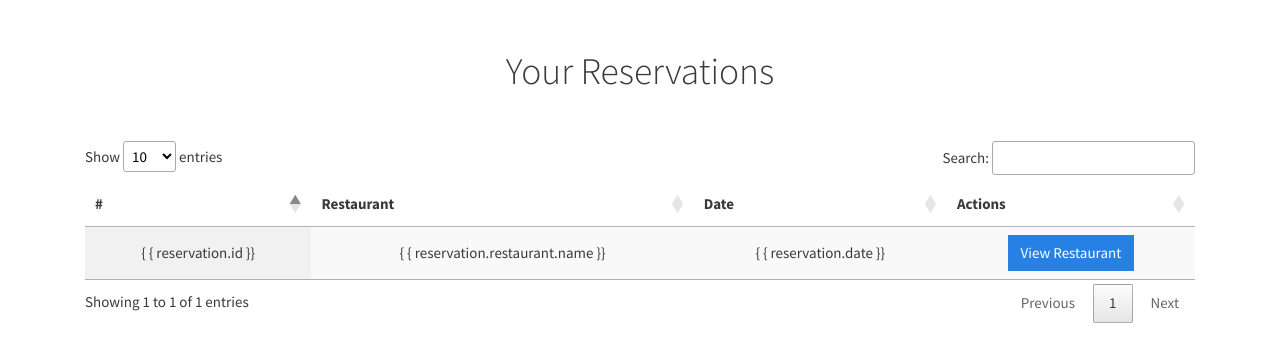
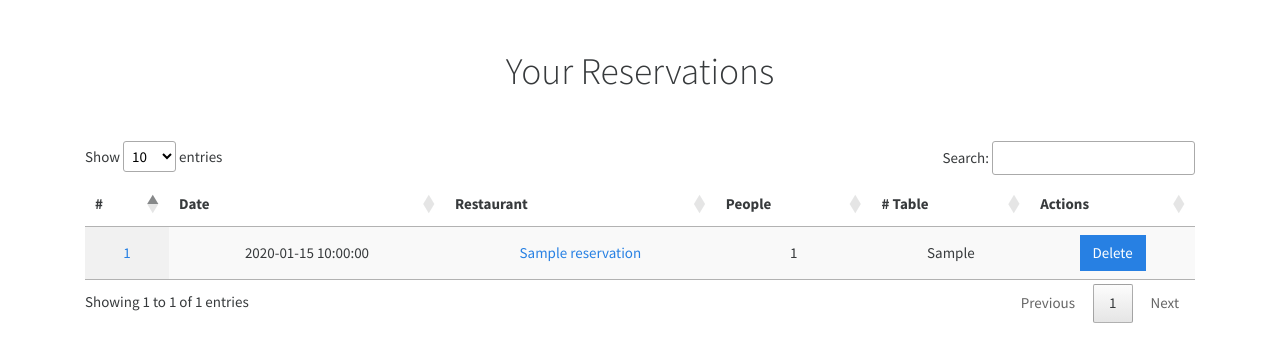
Before and after one commit to GreyTeam2020/GoOutSafe_Primer2020, a Flask app: template monolith/templates/user_reservations.html in a window 1280 px wide. Shown: the part 61-423 px from the top of the page. Run offline with Flask 2, Linux system fonts and the light colour scheme; a user stored in the database is signed in; tables that the repository leaves empty hold one stand-in row (values such as "Sample post"); the template is opened without the code that fills it: most values are stand-ins (such as "Sample title", 1, 10 or a date in 2020); some libraries are stand-ins or nearby versions.

Commit message:
list reservation customer

```diff
--- a/monolith/templates/user_reservations.html
+++ b/monolith/templates/user_reservations.html
@@ -7,22 +7,25 @@
           <table id="myreservation" class="display" style="width:100%">
             <thead>
               <tr>
-                <th>#</th>
-                <th>Restaurant</th>
-                <th>Date</th>
-                <th>Actions</th>
+                  <th>#</th>
+                  <th>Date</th>
+                  <th>Restaurant</th>
+                  <th>People</th>
+                  <th># Table</th>
+                  <th>Actions</th>
               </tr>
             </thead>
             <tbody>
-                <!-- TODO { % for reservation in reservations % } -->
-                <!-- TODO remove space between parenthesis when implemented -->
+                {% for reservation in reservations_as_list %}
                     <tr>
-                        <td>{ { reservation.id }}</td>
-                        <td>{ { reservation.restaurant.name }}</td>
-                        <td>{ { reservation.date }}</td>
-                        <td><a href="/restaurant/{ { reservation.restaurant.id }}"><button class="btn btn-primary">View Restaurant</button></a></td>
+                        <td><a href="/customer/update_reservation/{{ reservation.id }}">{{ reservation.id }}</a></td>
+                        <td>{{ my_date_formatter(reservation.reservation_date) }}</td>
+                        <td><a href="/restaurant/{{ reservation.rest_id }}">{{ reservation.name }}</a></td>
+                        <td>{{ reservation.people_number }}</td>
+                        <td>{{ reservation.id_table }}</td>
+                        <td><a href="/customer/delete_reservation/{{ reservation.id }}"><button class="btn btn-primary">Delete</button></a></td>
                     </tr>
-                <!-- { % endfor % } -->
+                {% endfor %}
             </tbody>
           </table>
       </div>
--- a/monolith/views/restaurants.py
+++ b/monolith/views/restaurants.py
@@ -205,7 +205,7 @@ def my_reservations():
     reservations_as_list = result.fetchall()
 
     return render_template(
-        "my_reservations.html",
+        "reservations.html",
         reservations_as_list=reservations_as_list,
         my_date_formatter=my_date_formatter,
     )
@@ -225,7 +225,7 @@ def my_data():
             form = RestaurantForm(obj=q)
             form2 = RestaurantTableForm()
             tables = RestaurantTable.query.filter_by(restaurant_id=session["RESTAURANT_ID"])
-            return render_template("my_restaurant_data.html", form=form, only=["name", "lat", "lon", "covid_measures"],
+            return render_template("restaurant_data.html", form=form, only=["name", "lat", "lon", "covid_measures"],
                                    tables=tables, form2=form2)
         else:
             return redirect("/restaurant/create_restaurant")
--- a/monolith/views/users.py
+++ b/monolith/views/users.py
@@ -60,7 +60,7 @@ def myreservation():
     email = request.args.get("email", type=str)
 
     queryString = (
-        "select reserv.id, reserv.reservation_date, reserv.people_number, tab.id as id_table, rest.name "
+        "select reserv.id, reserv.reservation_date, reserv.people_number, tab.id as id_table, rest.name, rest.id as rest_id "
         "from reservation reserv "
         "join user cust on cust.id = reserv.customer_id "
         "join restaurant_table tab on reserv.table_id = tab.id "
```
Also changed, not shown: monolith/templates/menu.html (renamed from monolith/templates/my_menu.html), monolith/templates/photogallery.html (renamed from monolith/templates/my_photogallery.html), monolith/templates/reservations.html (renamed from monolith/templates/my_reservations.html), monolith/templates/restaurant_data.html (renamed from monolith/templates/my_restaurant_data.html).
